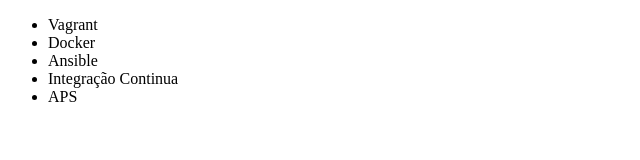
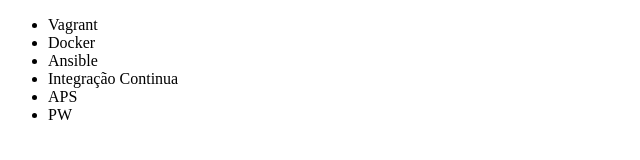
Before and after one commit to TelesVEVO/teste, a plain HTML site: page index.html in a window 1280 px wide. Shown: the full height of the page, 0-640 px from the left. Drawn offline with Linux system fonts and the light colour scheme.

Commit message:
Adicionado PW

```diff
--- a/index.html
+++ b/index.html
@@ -13,6 +13,7 @@
         <li>Ansible</li>
         <li>Integração Continua</li>
         <li>APS</li>
+        <li>PW</li>
     </ul>
 </body>
 </html>
```
